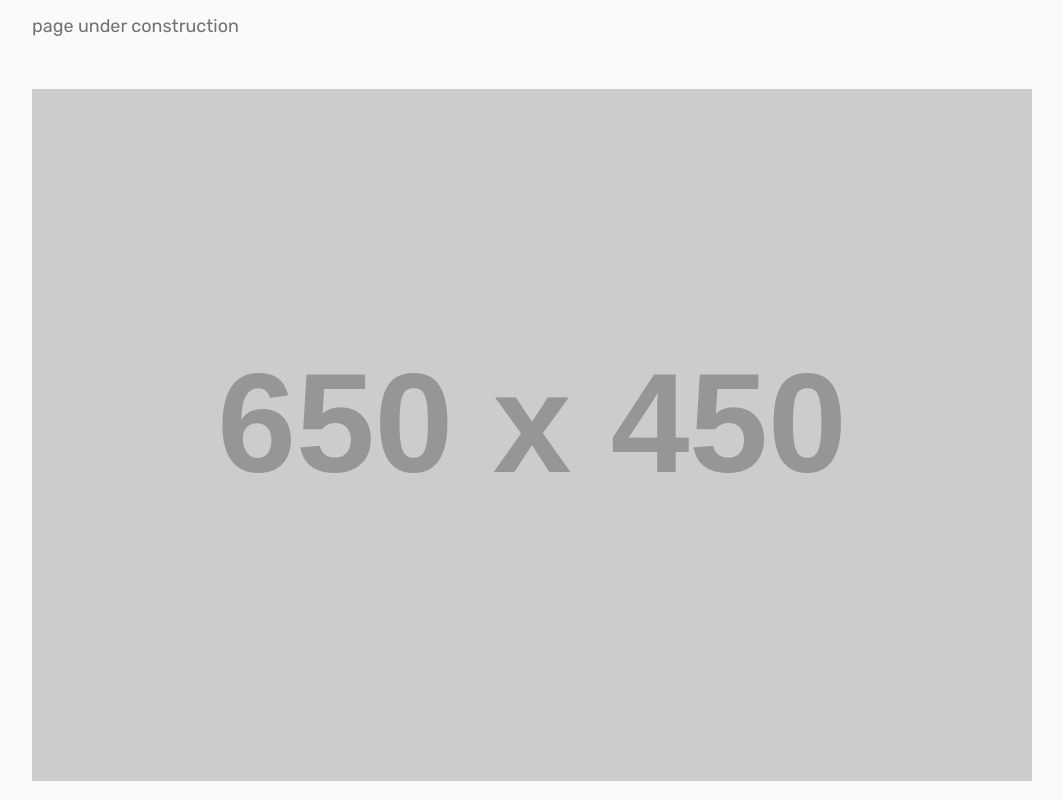
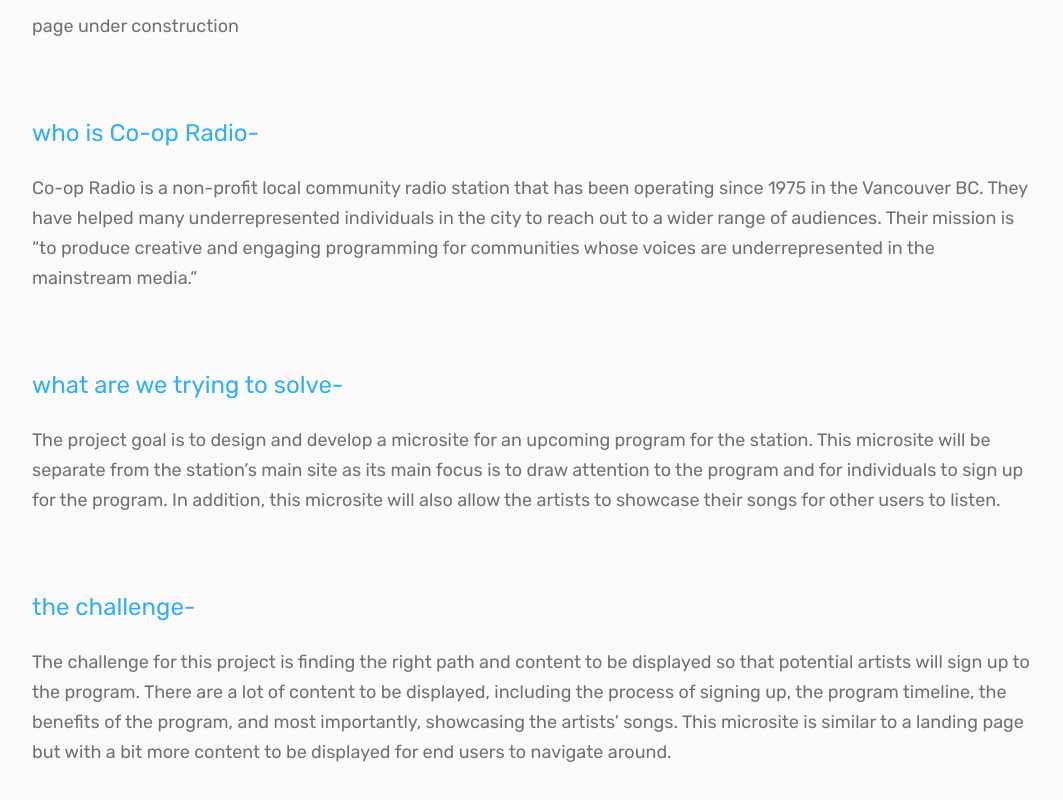
Before and after one commit to fyeung21/edison-web, a React (Create React App) app: page /work/coopradio in a window 1280 px wide. Shown: the part 1440-2240 px from the top of the page, without its empty margins (108-1171 px from the left). Built offline with nearby package versions, Linux system fonts and the light colour scheme.

Commit message:
Add coop radio content

```diff
--- a/src/pages/caseStudies/coopradio.js
+++ b/src/pages/caseStudies/coopradio.js
@@ -1,6 +1,6 @@
 import React from "react";
 import { Container } from "../../components/globalStyles";
-import { Description } from "../../components/WorkCaseStudies/caseStyles";
+import { Description, Heading, Spacer } from "../../components/WorkCaseStudies/caseStyles";
 import CaseLayout from "../../components/WorkCaseStudies/CaseLayout";
 import Stats from "../../components/WorkCaseStudies/Stats";
 import Banner from "../../components/WorkCaseStudies/Banner";
@@ -23,10 +23,34 @@
                 team={"3 UX / 3 UI / 4 Dev "}
                 client={"Vancouver Coop Radio"}
             />
+
             <Container>
                 <Description>
                     page under construction
                 </Description>
+
+                <Spacer />
+
+                <Heading>who is Co-op Radio-</Heading>
+                <Description>
+                Co-op Radio is a non-profit local community radio station that has been operating since 1975 in the Vancouver BC. They have helped many underrepresented individuals in the city to reach out to a wider range of audiences. Their mission is “to produce creative and engaging programming for communities whose voices are underrepresented in the mainstream media.”
+                </Description>
+
+                <Spacer />
+
+                <Heading>what are we trying to solve-</Heading>
+                <Description>
+                The project goal is to design and develop a microsite for an upcoming program for the station. This microsite will be separate from the station’s main site as its main focus is to draw attention to the program and for individuals to sign up for the program. In addition, this microsite will also allow the artists to showcase their songs for other users to listen.
+                </Description>
+
+                <Spacer />
+
+                <Heading>the challenge-</Heading>
+                <Description>
+                The challenge for this project is finding the right path and content to be displayed so that potential artists will sign up to the program. There are a lot of content to be displayed, including the process of signing up, the program timeline, the benefits of the program, and most importantly, showcasing the artists’ songs. This microsite is similar to a landing page but with a bit more content to be displayed for end users to navigate around.
+                </Description>
+
+                <Spacer />
             </Container>
             <ProjectImg projectImg={"https://via.placeholder.com/650x450/d3d3d3"} />
             <ProjectNav />
```
